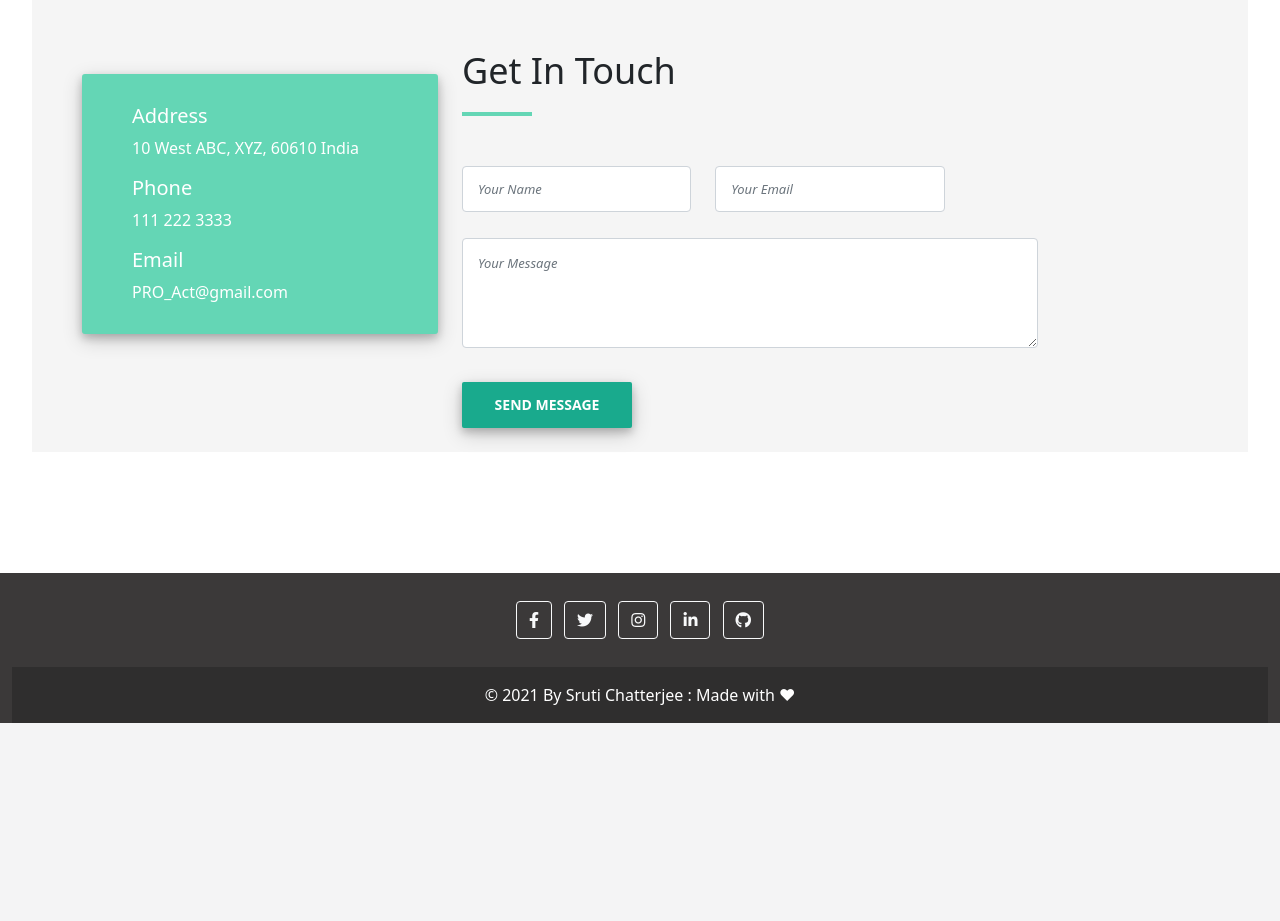
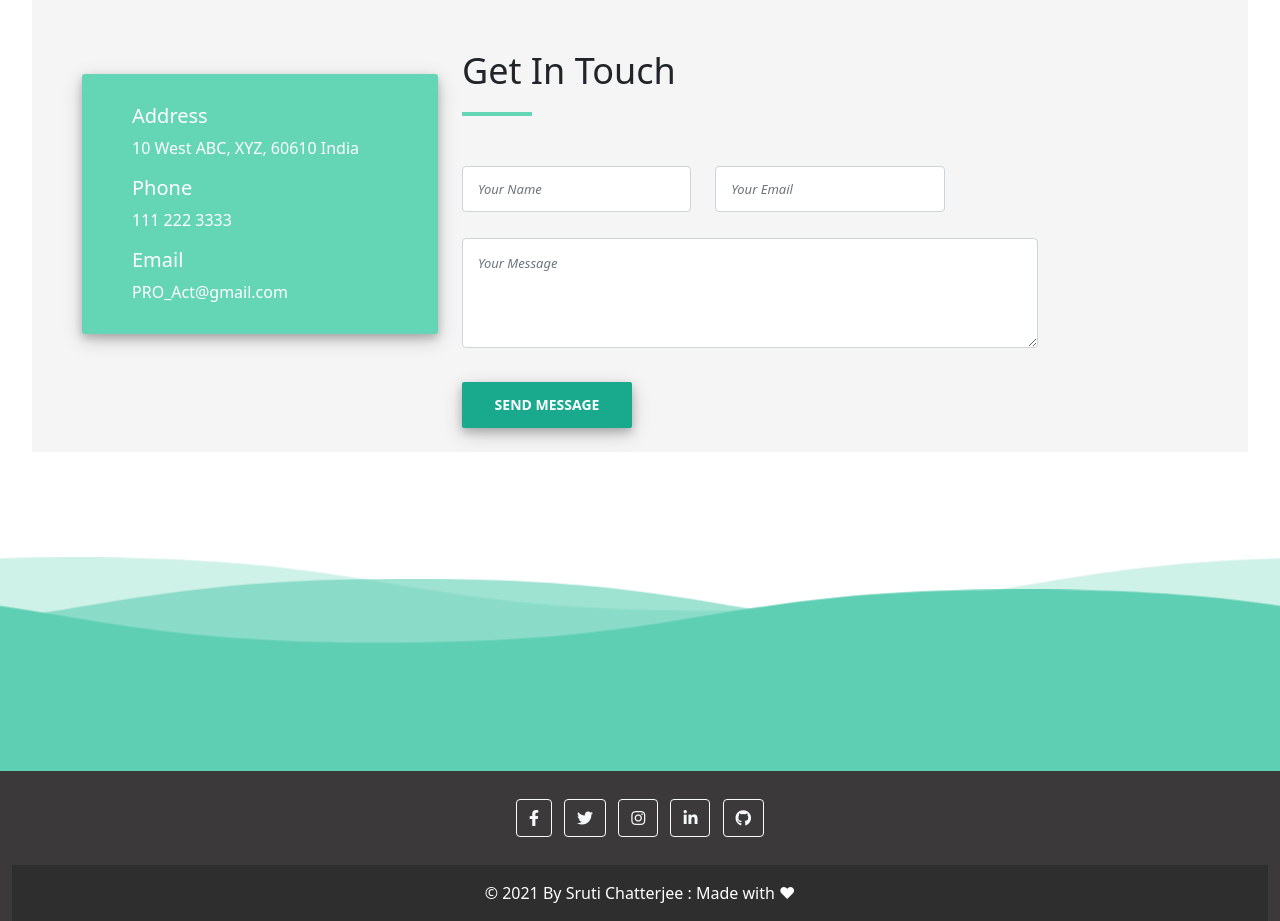
Before and after one commit to sruti2024/PRO_Act, a Django app: page /contact/ in a window 1280 px wide. Shown: the part 77-998 px from the top of the page. Before the commit the page ends 800 px from the top, so only its background shows below. Run offline with Django 3.2, Linux system fonts and the light colour scheme; some libraries are stand-ins or nearby versions.

Commit message:
added the wave in footer

```diff
--- a/templates/base.html
+++ b/templates/base.html
@@ -18,6 +18,75 @@
     <title>{% block title %}{% endblock title %}</title>
     <style>
     {% block css %}{% endblock css %}
+
+svg {
+  width:100%;
+}
+.wave {
+  animation: wave 3s linear;
+  animation-iteration-count:infinite;
+  fill: #5ecfb3;
+}
+.drop {
+  fill: transparent;
+  animation: drop 5s ease infinite normal;
+  stroke: #4478e3;
+  stroke-width:0.5;
+  opacity:.6;
+  transform: translateY(80%);
+}
+.drop1 {
+  transform-origin: 20px 3px;
+}
+.drop2 {
+  animation-delay: 3s;
+  animation-duration:3s;
+  transform-origin: 25px 3px;
+}
+.drop3 {
+  animation-delay: -2s;
+  animation-duration:3.4s;
+  transform-origin: 16px 3px;
+}
+.gooeff {
+  	filter: url(#goo);
+}
+#wave2 {
+  animation-duration:5s;
+  animation-direction: reverse;
+  opacity: .6
+}
+#wave3 {
+  animation-duration: 7s;
+  opacity:.3;
+}
+@keyframes drop {
+  0% {
+    transform: translateY(80%);
+    opacity:.6;
+  }
+  80% {
+    transform: translateY(80%);
+    opacity:.6;
+  }
+  90% {
+    transform: translateY(10%) ;
+    opacity:.6;
+  }
+  100% {
+    transform: translateY(0%) scale(1.5);
+    stroke-width:0.2;
+    opacity:0;
+  }
+}
+@keyframes wave {
+  to {transform: translateX(-100%);}
+}
+@keyframes ball {
+  to {transform: translateY(20%);}
+}
+
+
     </style>
   </head>
   <body>
@@ -73,8 +142,51 @@
 
 {% block body %}{% endblock body %}
 
+<!-- wave start-->
+ <div class="container-fluid px-0">
+    <footer>
+<svg viewBox="0 0 120 28">
+ <defs>
+   <mask id="xxx">
+     <circle cx="7" cy="12" r="40" fill="#fff" />
+   </mask>
+
+   <filter id="goo">
+      <feGaussianBlur in="SourceGraphic" stdDeviation="2" result="blur" />
+      <feColorMatrix in="blur" mode="matrix" values="
+           1 0 0 0 0
+           0 1 0 0 0
+           0 0 1 0 0
+           0 0 0 13 -9" result="goo" />
+      <feBlend in="SourceGraphic" in2="goo" />
+  	</filter>
+     <path id="wave" d="M 0,10 C 30,10 30,15 60,15 90,15 90,10 120,10 150,10 150,15 180,15 210,15 210,10 240,10 v 28 h -240 z" />
+  </defs>
+
+   <use id="wave3" class="wave" xlink:href="#wave" x="0" y="-2" ></use>
+   <use id="wave2" class="wave" xlink:href="#wave" x="0" y="0" ></use>
+
+
+  <g class="gooeff">
+  <circle class="drop drop1" cx="20" cy="2" r="1.8"  />
+  <circle class="drop drop2" cx="25" cy="2.5" r="1.5"  />
+  <circle class="drop drop3" cx="16" cy="2.8" r="1.2"  />
+    <use id="wave1" class="wave" xlink:href="#wave" x="0" y="1" />
+
+    <!-- g mask="url(#xxx)">
+    <path   id="wave1"  class="wave" d="M 0,10 C 30,10 30,15 60,15 90,15 90,10 120,10 150,10 150,15 180,15 210,15 210,10 240,10 v 28 h -240 z" />
+    </g>
+  </g -->
+
+</svg>
+
+
+</footer>
+    </div>
+<!-- wave end-->
+
     <!-- Footer Starts -->
-    <footer class="footer container-fluid text-center text-white fixed-bottom" style="
+    <footer class="footer container-fluid text-center text-white" style="
         background-color: rgb(59, 57, 57);">
       <!-- Grid container -->
       <div class="container p-4 pb-0">
--- a/templates/contact.html
+++ b/templates/contact.html
@@ -148,7 +148,7 @@
 }
 .contact
 {
-  margin-bottom:30vh;
+  margin-bottom:5vh;
 }
 }
 
--- a/templates/index.html
+++ b/templates/index.html
@@ -12,7 +12,7 @@
 }
 .main
 {
-  margin-bottom:22vh;
+  margin-bottom:5vh;
 }
 }
 
```
Also changed, not shown: templates/profile.html (+13 -7 lines), db.sqlite3.
